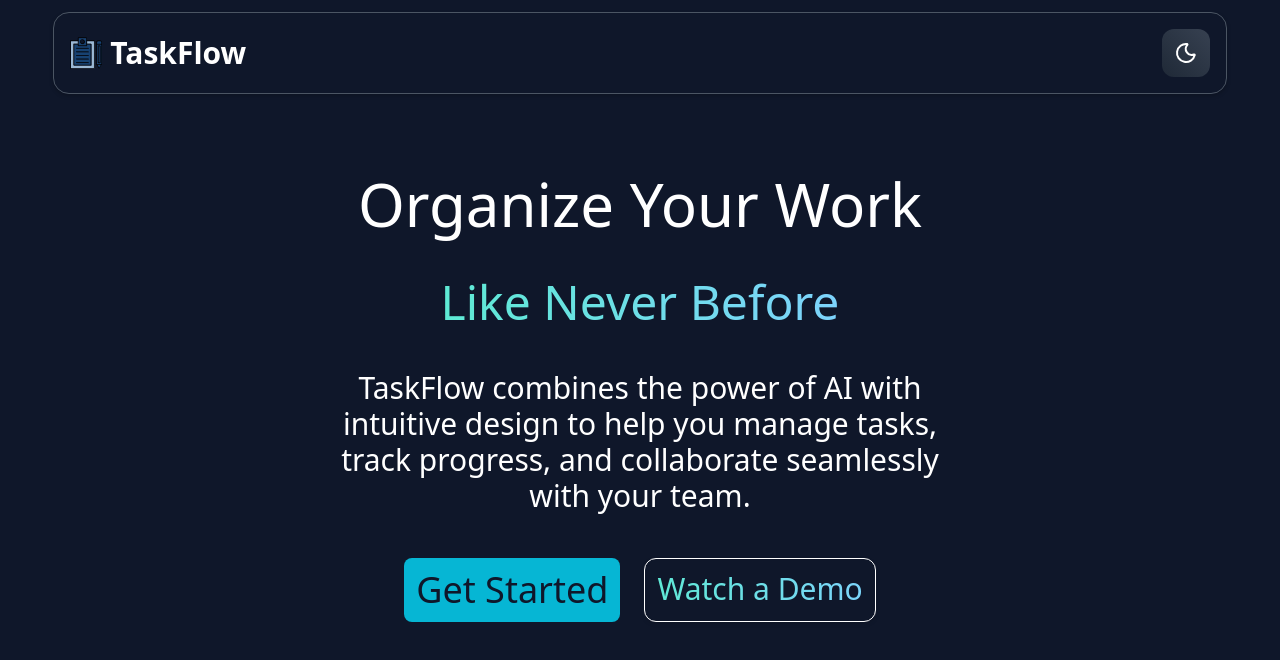
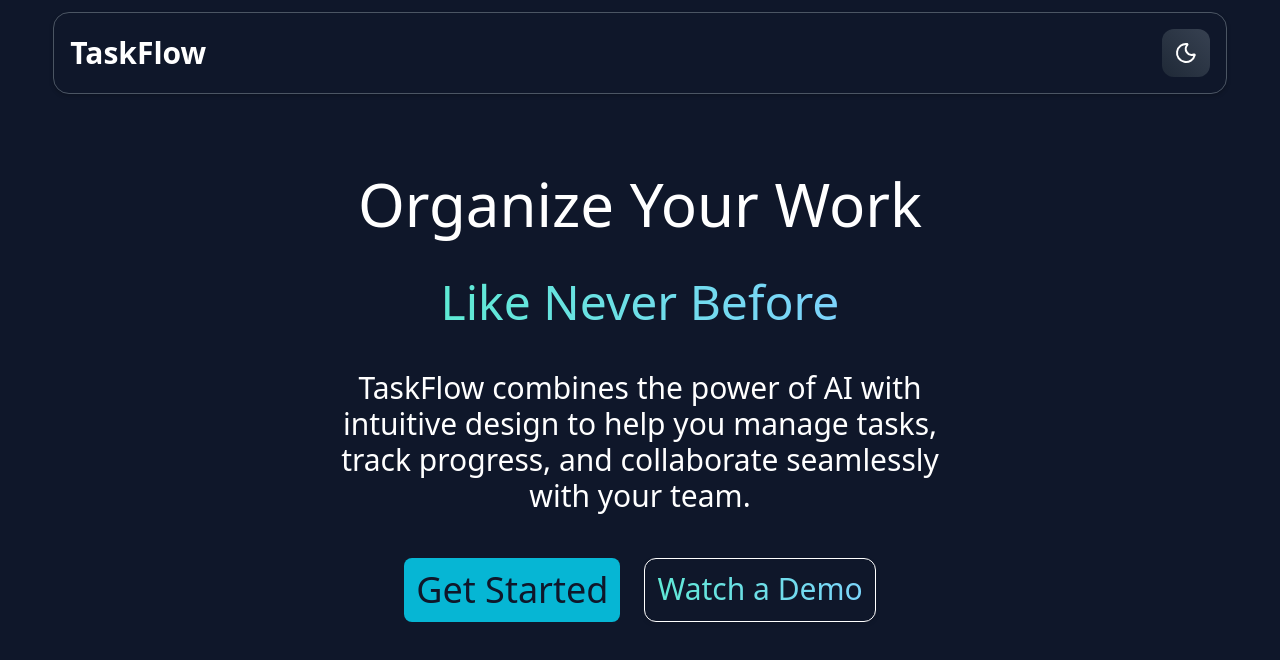
Before and after one commit to Figetto7/TaskFlow2.0, a React (Vite) app: page /arrival in a window 1280 px wide. Shown: the top 660 px of the page. Built offline with nearby package versions, Linux system fonts and the light colour scheme; no server answers.

Commit message:
Adjusted TopBar

```diff
--- a/src/Components/TopBar.tsx
+++ b/src/Components/TopBar.tsx
@@ -8,7 +8,6 @@ export default function TopBar(): JSX.Element {
   return (
     <div className="flex flex-row w-11/12 m-auto mt-3 justify-between ultraThinBorder">
       <div className="flex flex-row items-center gap-2 p-4">
-        <img src="src/Assets/Images/TaskFlowFavIcon.png" alt="TaskFlow Logo" className="logo"  />
         <Link to="/arrival" className="text-3xl font-semibold">TaskFlow</Link>
       </div>
       <div className="flex flex-row items-center gap-2 p-4">
```
